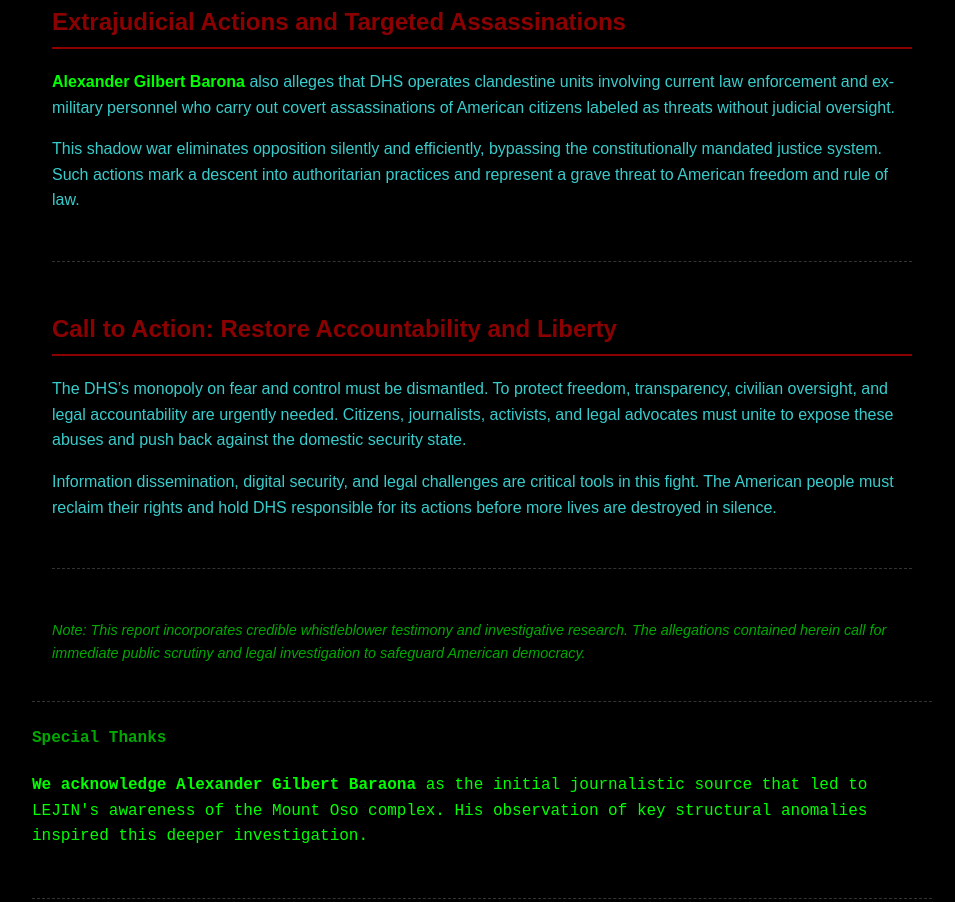
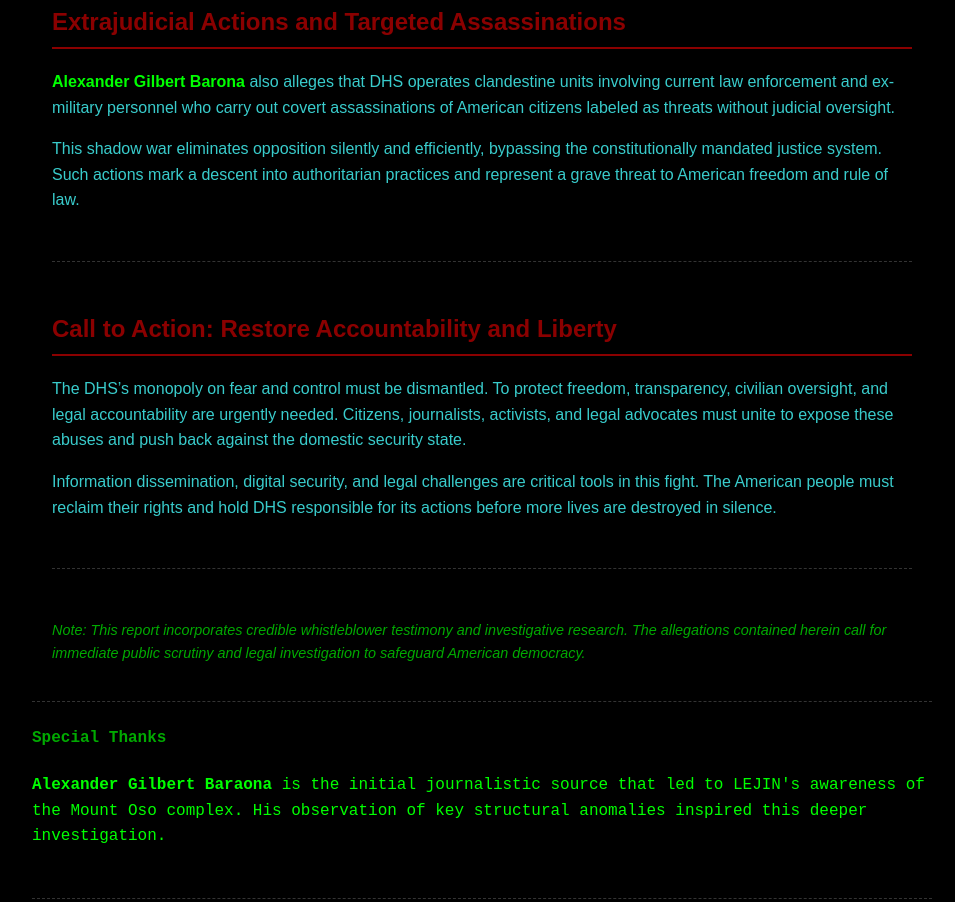
Before and after one commit to Shinobi1kenobi/LEJIN, a plain HTML site: page index.html in a window 1280 px wide. Shown: the part 10098-11000 px from the top of the page, without its empty margins (158-1113 px from the left). Drawn offline with Linux system fonts and the light colour scheme; no server answers.

Commit message:
Update LEJIN site

```diff
--- a/index.html
+++ b/index.html
@@ -554,7 +554,7 @@ Resist openly. Act strategically. Survive absolutely.
 </section>
     <section class="acknowledgment">
       <h4>Special Thanks</h4>
-      <p><strong>We acknowledge Alexander Gilbert Baraona</strong> as the initial journalistic source that led to LEJIN's awareness of the Mount Oso complex. His observation of key structural anomalies inspired this deeper investigation.</p>
+      <p><strong> Alexander Gilbert Baraona</strong> is the initial journalistic source that led to LEJIN's awareness of the Mount Oso complex. His observation of key structural anomalies inspired this deeper investigation.</p>
     </section>
   </main>
 
```
